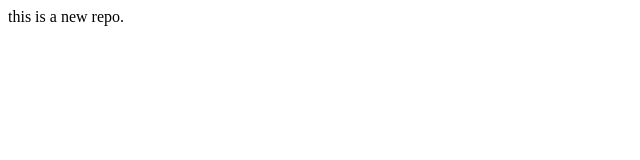
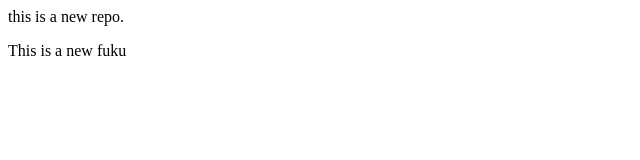
Before and after one commit to Badhon-Pain/localRepo, a plain HTML site: page index.html in a window 1280 px wide. Shown: the whole page, without its empty margins (0-640 px from the left). Drawn offline with Linux system fonts and the light colour scheme.

Commit message:
new fuku

```diff
--- a/index.html
+++ b/index.html
@@ -1 +1,2 @@
 <p>this is a new repo.</p>
+<p>This is a new fuku</p>
```
